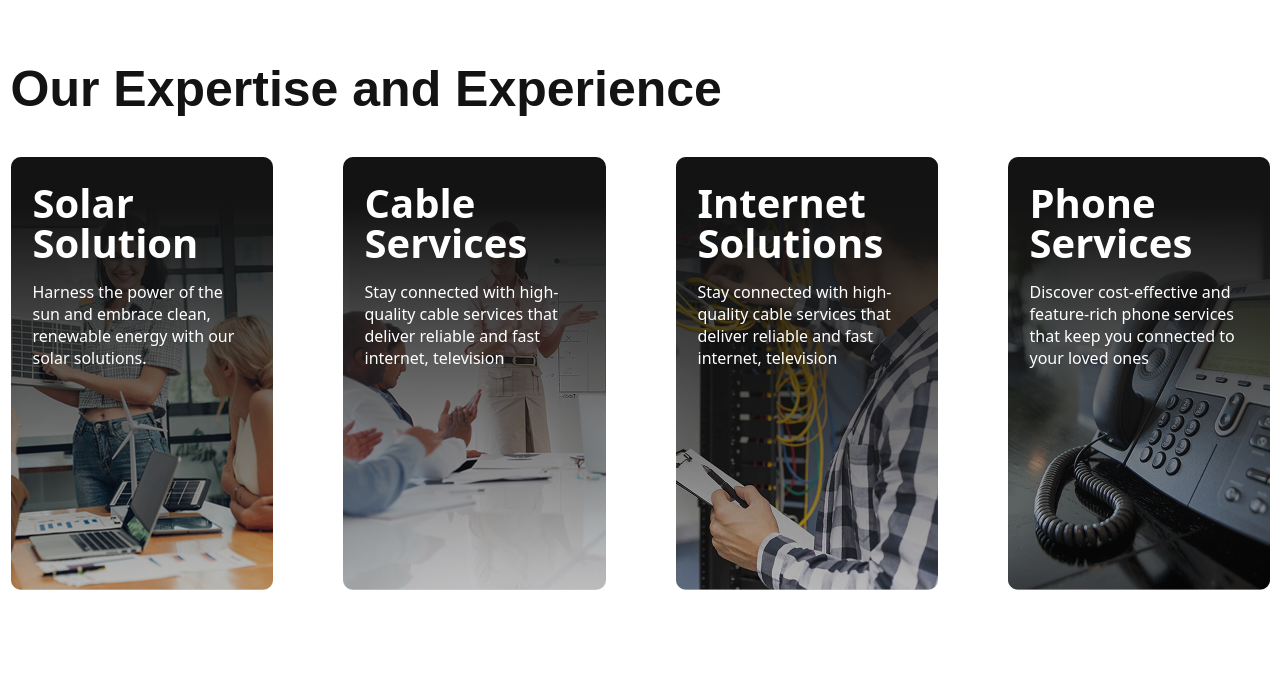
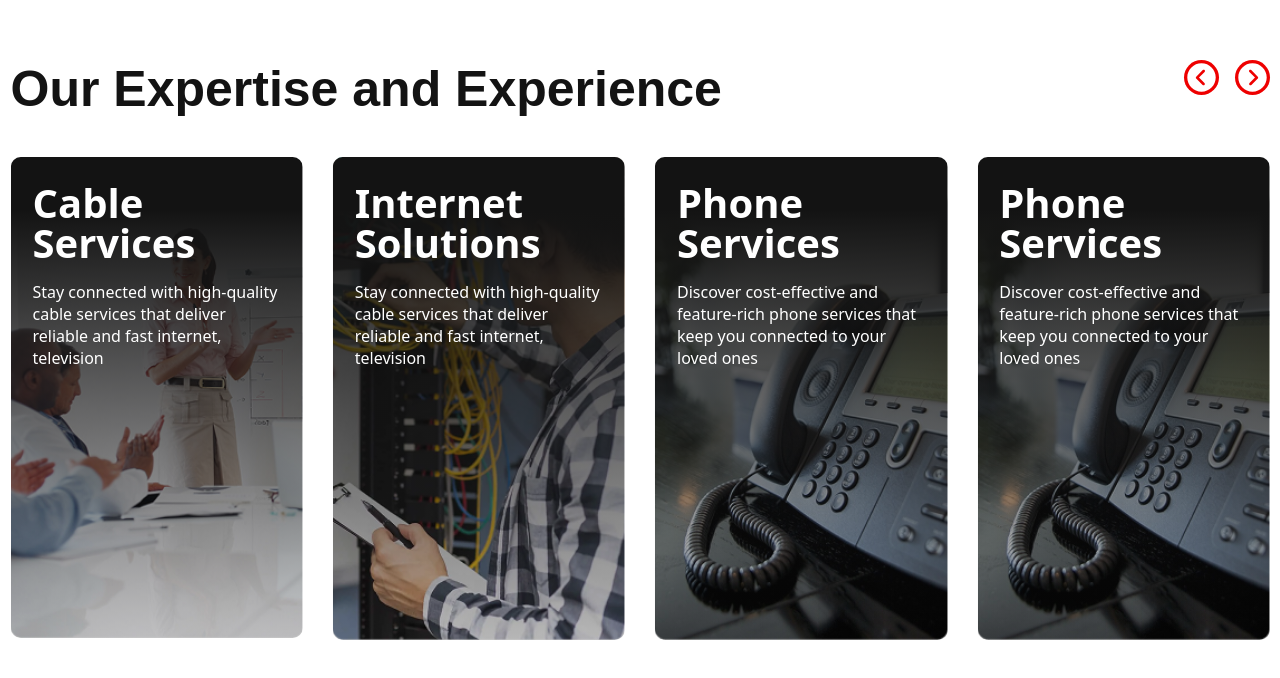
Before and after one commit to Roni006/solarSystem, a React (Vite) app: page / in a window 1280 px wide. Shown: the part 866-1544 px from the top of the page. Built offline with nearby package versions, Linux system fonts and the light colour scheme.

Commit message:
complete the project

```diff
--- a/src/Screens/Home/Experience.jsx
+++ b/src/Screens/Home/Experience.jsx
@@ -1,9 +1,19 @@
-import React from "react";
+import React, { useRef } from "react";
 import Container from "../../Components/Common/Container";
 import expImg1 from "../../assets/experience/exp1.png";
 import expImg2 from "../../assets/experience/exp2.png";
 import expImg3 from "../../assets/experience/exp3.png";
 import expImg4 from "../../assets/experience/exp4.png";
+// Import Swiper React components
+import { Swiper, SwiperSlide } from "swiper/react";
+import "swiper/css";
+import "swiper/css/navigation";
+// import required modules
+import { Autoplay, Navigation } from "swiper/modules";
+import {
+  IoIosArrowDropleftCircle,
+  IoIosArrowDroprightCircle,
+} from "react-icons/io";
 
 const Experience = () => {
   const experience = [
@@ -31,19 +41,54 @@ const Experience = () => {
         "Discover cost-effective and feature-rich phone services that keep you connected to your loved ones",
       ContentImg: expImg1,
     },
+    {
+      title: "Phone Services",
+      description:
+        "Discover cost-effective and feature-rich phone services that keep you connected to your loved ones",
+      ContentImg: expImg1,
+    },
   ];
+  const swiperRef = useRef();
   return (
     <>
       <section className="py-20 lg:py-28.75">
         <Container>
           <div>
-            <div>
+            <div className="flex justify-between items-center ">
               <h2 className="font-bold text-[30px] leading-10 lg:text-[50px] lg:leading-21.25  text-[#131313] font-poppins pb-6.25 lg:pt-12.5 ">
                 Our Expertise and Experience
               </h2>
+              <div className="flex items-center gap-4">
+                <button
+                  onClick={() => swiperRef.current?.slidePrev()}
+                  className="bg-[#ee0000] text-white text-[35px] rounded-full cursor-pointer"
+                >
+                  <IoIosArrowDropleftCircle />
+                </button>
+                <button
+                  onClick={() => swiperRef.current?.slideNext()}
+                  className="bg-[#ee0000] text-white text-[35px] rounded-full cursor-pointer"
+                >
+                  <IoIosArrowDroprightCircle />
+                </button>
+              </div>
             </div>
             <div className="flex flex-col md:flex-wrap md:flex-row items-center justify-between  gap-7 md:gap-3 ">
+              <Swiper
+                slidesPerView={4}
+                spaceBetween={30}
+                loop={true}
+                onBeforeInit={(swiper) => {
+                  swiperRef.current = swiper;
+                }}
+                autoplay={{
+                  delay: 2500,
+                }}
+                modules={[Navigation, Autoplay]}
+                className="mySwiper"
+              >
                 {experience.map((card, index) => (
+                  <SwiperSlide>
                     <div className=" w-full md:w-[48%] lg:w-auto relative overflow-hidden ">
                       <img
                         className="w-full h-full "
@@ -59,7 +104,9 @@ const Experience = () => {
                         </p>
                       </div>
                     </div>
+                  </SwiperSlide>
                 ))}
+              </Swiper>
             </div>
           </div>
         </Container>
```
Lines whose indentation alone changed are shown as unchanged.
